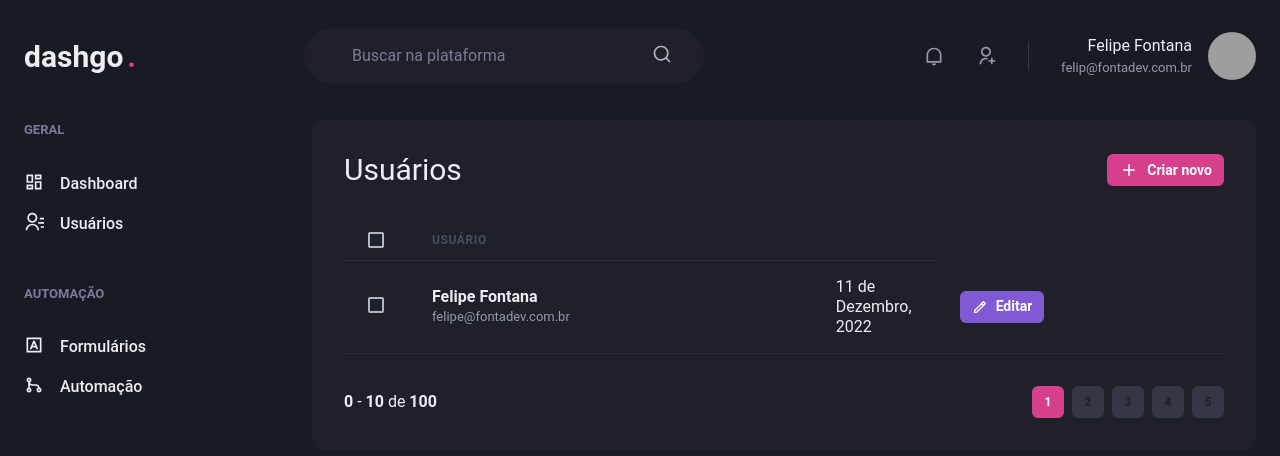
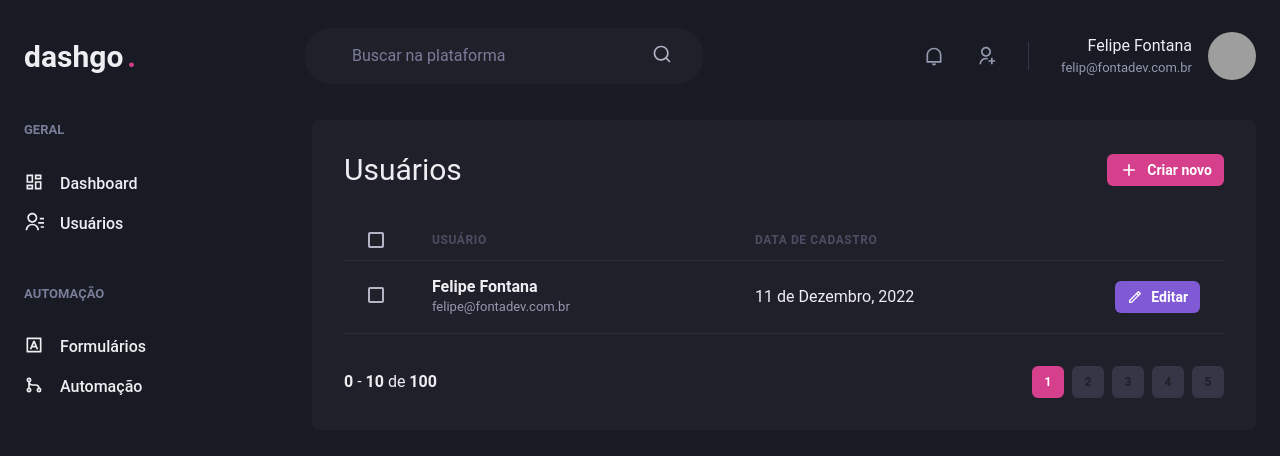
Before and after one commit to fontadev/dashgo, a Next.js app: page /users in a window 1280 px wide. Shown: the top 456 px of the page. Built offline with nearby package versions, Linux system fonts and the light colour scheme; grey boxes are pictures that could not be loaded.

Commit message:
Corrigindo validação.

```diff
--- a/src/pages/users/index.tsx
+++ b/src/pages/users/index.tsx
@@ -33,7 +33,7 @@ export default function UserList() {
                                     <Checkbox colorScheme={'pink'}></Checkbox>
                                 </Th>
                                 <Th>Usuário</Th>
-                                {isWideVersion ?? <Th>Data de cadastro</Th>}
+                                {isWideVersion && <Th>Data de cadastro</Th>}
                                 <Th width={8}></Th>
                             </Tr>
                         </Thead>
```
